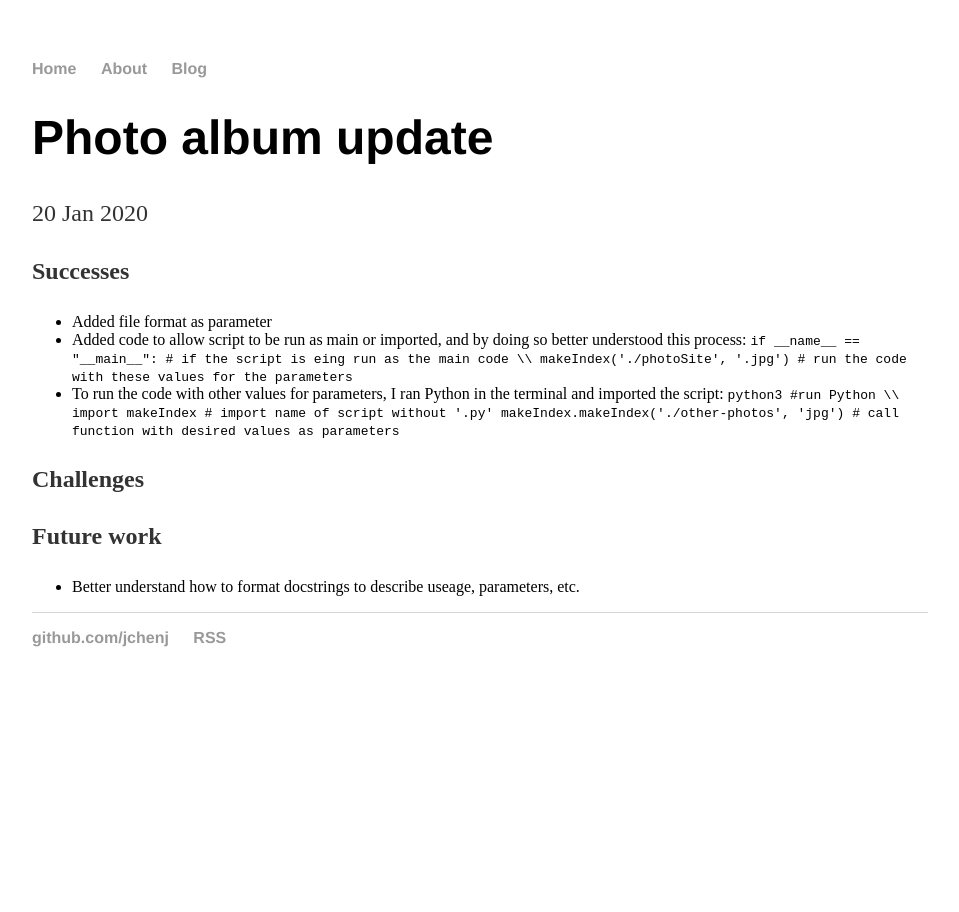
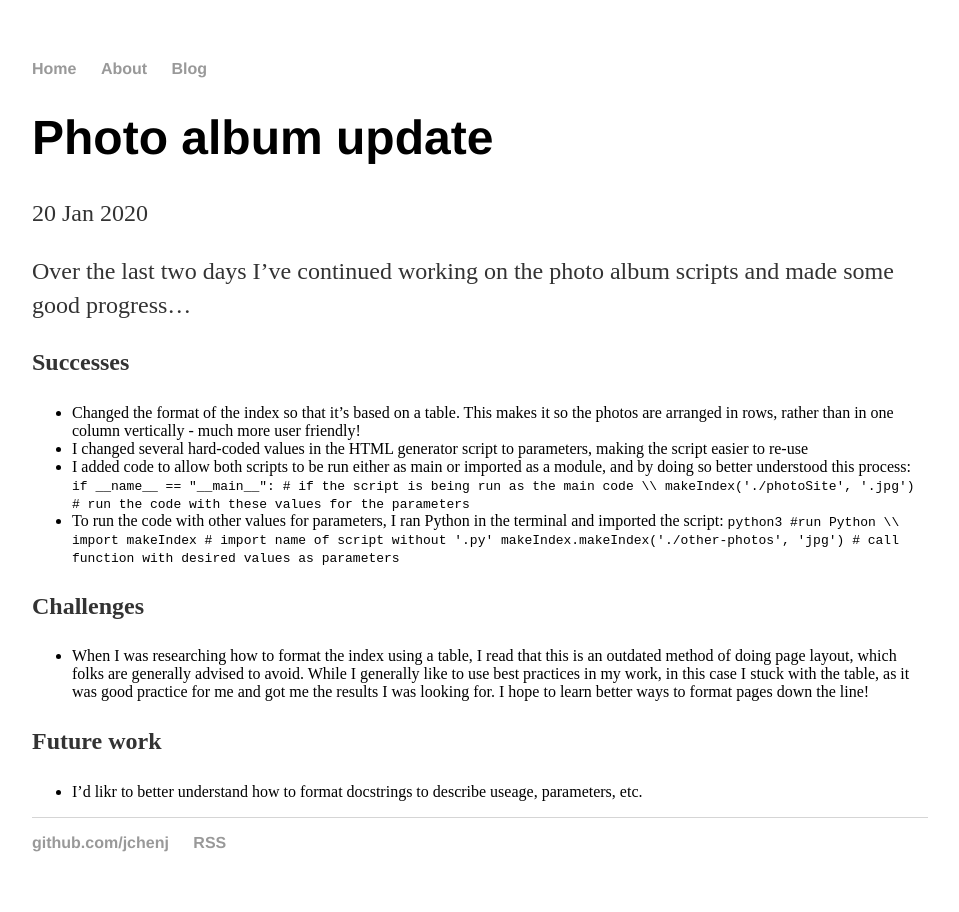
Before and after one commit to jchenj/jchenj.github.io, a Jekyll site: the page built from _posts/2020-01-20-photo-album-update.md, in a window 1280 px wide. Shown: the whole page, without its empty margins (160-1119 px from the left). Built offline with Jekyll 4.4.1, drawn with Linux system fonts in a browser that asks for light colours.

Commit message:
Update 2020-01-20-photo-album-update.md

```diff
--- a/_posts/2020-01-20-photo-album-update.md
+++ b/_posts/2020-01-20-photo-album-update.md
@@ -4,10 +4,13 @@ title: "Photo album update"
 date: 2020-01-20
 ---
 
+Over the last two days I've continued working on the photo album scripts and made some good progress...
+
 **Successes**
-* Added file format as parameter
-* Added code to allow script to be run as main or imported, and by doing so better understood this process:
-`if __name__ == "__main__":    # if the script is eing run as the main code \\
+* Changed the format of the index so that it's based on a table. This makes it so the photos are arranged in rows, rather than in one column vertically - much more user friendly!
+* I changed several hard-coded values in the HTML generator script to parameters, making the script easier to re-use
+* I added code to allow both scripts to be run either as main or imported as a module, and by doing so better understood this process:
+`if __name__ == "__main__":    # if the script is being run as the main code \\
   makeIndex('./photoSite', '.jpg')  # run the code with these values for the parameters`
 * To run the code with other values for parameters, I ran Python in the terminal and imported the script:
 `python3 #run Python \\
@@ -15,6 +18,7 @@ import makeIndex  # import name of script without '.py'
 makeIndex.makeIndex('./other-photos', 'jpg') # call function with desired values as parameters`
 
 **Challenges**
+* When I was researching how to format the index using a table, I read that this is an outdated method of doing page layout, which folks are generally advised to avoid. While I generally like to use best practices in my work, in this case I stuck with the table, as it was good practice for me and got me the results I was looking for. I hope to learn better ways to format pages down the line!
 
 **Future work**
-* Better understand how to format docstrings to describe useage, parameters, etc.
+* I'd likr to better understand how to format docstrings to describe useage, parameters, etc.
```
